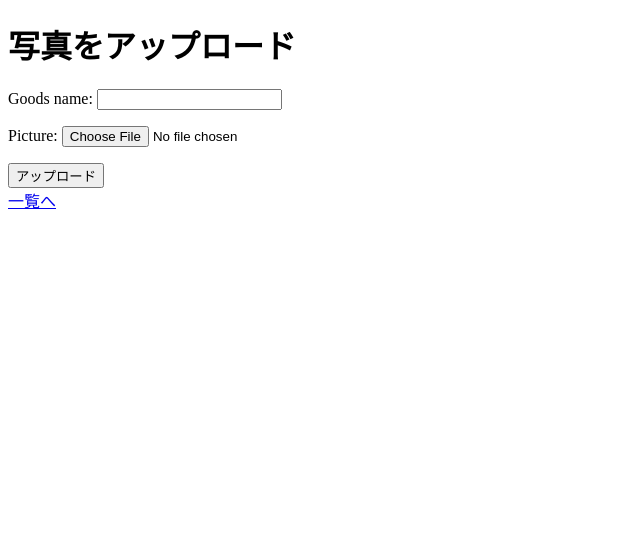
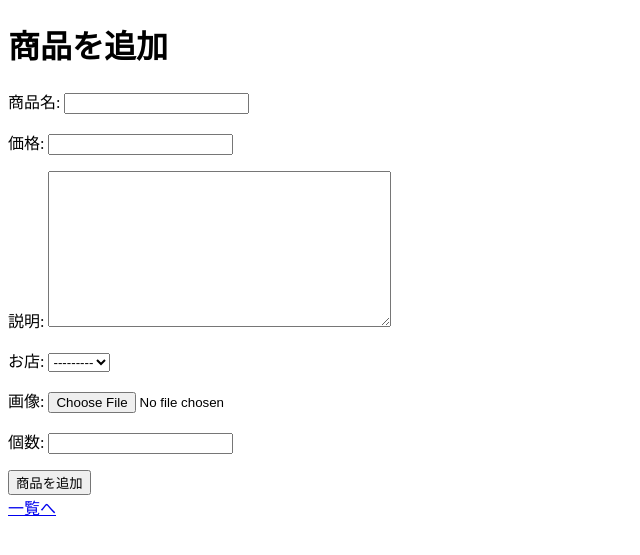
Before and after one commit to kitakawaayano/shopping_app, a Django app: page /upload/ in a window 1280 px wide. Shown: the top 555 px of the page, without its empty margins (0-640 px from the left). Run offline with Django 5.2, Linux system fonts and the light colour scheme; data that the repository does not hold is empty.

Commit message:
商品を追加できるようにする

```diff
--- a/shoppings/forms.py
+++ b/shoppings/forms.py
@@ -1,7 +1,16 @@
 from django import forms
 from .models import Goods
 
-class PictureForm(forms.ModelForm):
+
+class GoodsForm(forms.ModelForm):
     class Meta:
         model = Goods
-        fields = ["goods_name", "picture"]
+        fields = ["goods_name", "price", "description", "shops_id", "picture", "number"]
+        labels = {
+            "goods_name":"商品名",
+            "price":"価格",
+            "description":"説明",
+            "shops_id":"お店",
+            "picture":"画像",
+            "number":"個数",
+        }
--- a/shoppings/models.py
+++ b/shoppings/models.py
@@ -5,6 +5,9 @@ from django.db import models
 class Shops(models.Model):
     shops_id = models.AutoField(primary_key=True)
     shop_name = models.CharField(max_length=100)
+
+    def __str__(self):
+        return self.shop_name or f"Goods {self.shop_name}"
 
 class Goods(models.Model):
     goods_id = models.AutoField(primary_key=True)
@@ -24,9 +27,14 @@ class Accounts(models.Model):
     point = models.IntegerField()
     admin = models.BooleanField(default=False)
 
+    def __str__(self):
+        return self.account_name or f"Accounts {self.account_name}"
 
 class Orderhistory(models.Model):
     account_id = models.ForeignKey(Accounts, on_delete=models.CASCADE)
     goods_id = models.ForeignKey(Goods, on_delete=models.SET_NULL, null=True, blank=True)
     goods_number = models.IntegerField()
     current_true = models.BooleanField(default=True)
+
+    def __str__(self):
+        return self.account_id or f"Goods {self.account_id}"
--- a/shoppings/urls.py
+++ b/shoppings/urls.py
@@ -1,5 +1,5 @@
 from django.urls import path
-from .views import shopping, detail, picture_upload
+from .views import shopping, detail, picture_upload, create
 from shoppings import views
 from django.conf import settings
 from django.conf.urls.static import static
@@ -11,6 +11,6 @@ urlpatterns = [
     path('detail/', detail, name='detail'),
     path('', RedirectView.as_view(url='/shop/')),
     path('upload/', picture_upload, name='picture_upload'),
-    # path('create/', create, name='create'),
+    path('create/', create, name='create'),
 
 ]
--- a/shoppings/views.py
+++ b/shoppings/views.py
@@ -1,7 +1,7 @@
 from django.shortcuts import render, redirect
 from django.views import generic, View
 from .models import Shops, Goods, Accounts, Orderhistory
-from .forms import PictureForm
+from .forms import GoodsForm
 from django.urls import reverse_lazy
 from django.views.generic import CreateView
 
@@ -33,8 +33,8 @@ class DetailView(View):
 
 
 class PictureUploadView(View):
-    template_name = 'shopping/picture.html'
-    form_class = PictureForm
+    template_name = 'shopping/add_goods.html'
+    form_class = GoodsForm
 
     def get(self, request):
         form = self.form_class()
@@ -44,11 +44,15 @@ class PictureUploadView(View):
         form = self.form_class(request.POST, request.FILES)
         if form.is_valid():
             form.save()
-            return redirect('detail')
+            return redirect('./../shop/')
         return render(request, self.template_name, {'form': form})
 
+class CreateView(generic.CreateView):
+    model = Goods
+    template_name = 'shopping/add.html'
+    fields = ['goods_name', 'price', 'description', 'shops_id', '']
 
 shopping = IndexView.as_view()
 detail = DetailView.as_view()
 picture_upload = PictureUploadView.as_view()
-# create = CreateView.as_view()
+create = CreateView.as_view()
--- a/templates/shopping/picture.html
+++ b/templates/shopping/add_goods.html
@@ -6,11 +6,11 @@
     <title>Document</title>
 </head>
 <body>
-    <h1>写真をアップロード</h1>
+    <h1>商品を追加</h1>
     <form method="post" enctype="multipart/form-data">
         {% csrf_token %}
         {{ form.as_p }}
-        <button type="submit">アップロード</button>
+        <button type="submit">商品を追加</button>
     </form>
     {% comment %} <a href="{% url 'picture_list' %}">一覧へ</a> {% endcomment %}
     <a href="/shop">一覧へ</a>
--- a/templates/shopping/index.html
+++ b/templates/shopping/index.html
@@ -14,6 +14,6 @@
         <img src="./../media/{{ goods.picture }}" width="200"></img>
     {% endfor %}
     <br>
-    <a href="/upload">画像をアップロード</a>
+    <a href="/upload">商品を追加</a>
 </body>
 </html>
```
Also changed, not shown: media/imgs/blue_flower.jpg (added), media/imgs/icoon.jpg (added).
